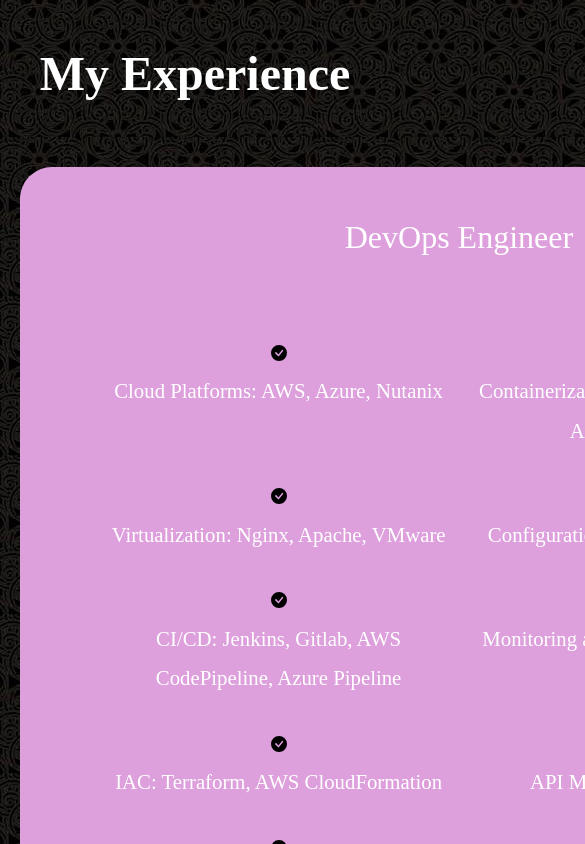
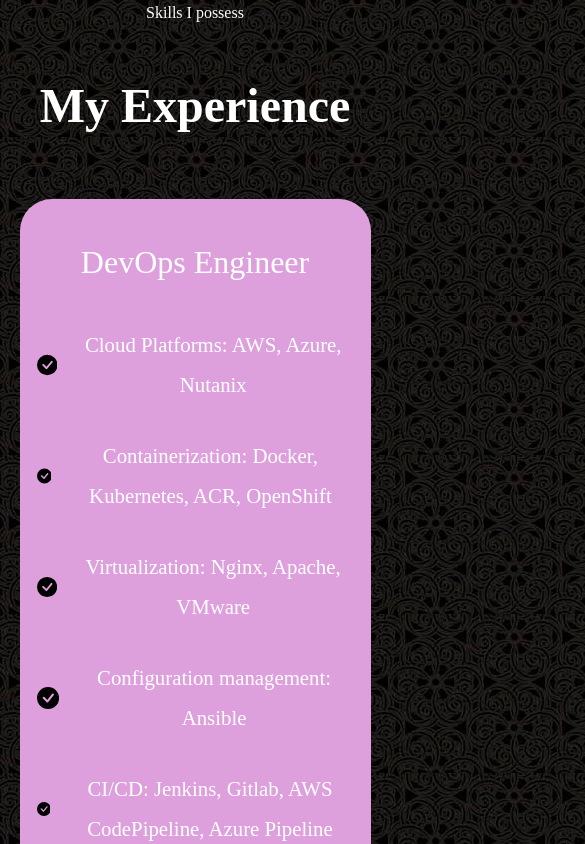
Before and after one commit to lizabethwordp/reactportfolio, a React (Create React App) app: page / in a window 390 px wide. Shown: the part 3361-4205 px from the top of the page, 585 px wide, since content can reach past the window. Built offline with nearby package versions, Linux system fonts and the light colour scheme; a web font is replaced by a local one.

Commit message:
Update experience.css

```diff
--- a/src/component/experience/experience.css
+++ b/src/component/experience/experience.css
@@ -1,84 +1,90 @@
-#experience{
+/* Experience Styles */
+
+/* Section Styles */
+#experience {
     margin-top: 0rem;
+    padding: 2rem 0;
 }
-.experience__container{
+
+.exp_title {
+    padding-top: 5rem;
+    text-align: center;
+}
+
+.experience__container {
     display: grid;
-    grid-template-columns: 1fr;
+    grid-template-columns: 1fr 1fr;
     gap: 2rem;
+}
 
-}
-.experience__container div{
+.experience__container > div {
     background: plum;
-    /* rgb(86, 86, 245) */
     padding: 2.4rem 2.4rem;
     border-radius: 2rem;
     border: 1px solid transparent;
     transition: var(--transition);
+}
 
-}
-.exp_title{
-    padding-top: 5rem;
-}
-.experience__container >div:hover{
+.experience__container > div:hover {
     background: transparent;
     border-color: var(--color-primary-variant);
     cursor: default;
 }
-.experience__container >div h5{
+
+.experience__container > div h5 {
     text-align: center;
     margin-bottom: 2rem;
     font-size: 2rem;
-    font-weight: 500%;
+    font-weight: 500;
 }
-.exp__content{
+
+.exp__content {
     display: grid;
     grid-template-columns: 1fr 1fr;
     row-gap: 2rem;
-    /* column-gap: 6rem; */
-    width: 50rem;
 }
-/* .exp__details{
+
+.exp__details {
     display: flex;
     gap: 1rem;
-} */
-.exp__details-icon{
-    margin-top: 6px;
-    color:  black;
+    align-items: center;
 }
-/*
-Meduim devices */
-@media screen and(max-width: 1024px){
-    .experience__container{
-       grid-template-columns: 1fr;
 
+.exp__details-icon {
+    color: black;
+    font-size: 1.5rem; /* Adjust icon size here */
+}
+
+/* Medium devices */
+@media screen and (max-width: 1024px) {
+    .experience__container {
+        grid-template-columns: 1fr;
     }
 
-    .experience__container > div{
+    .experience__container > div {
         width: 80%;
         padding: 2rem;
         margin: 0 auto;
     }
 
-    .exp_content{
-        padding: 1rem;
+    .exp__content {
+        grid-template-columns: 1fr;
+    }
+}
+
+/* Small devices */
+@media screen and (max-width: 600px) {
+    .experience__container {
+        grid-template-columns: 1fr;
+        gap: 1rem;
     }
 
-}
-/* Small devices */
-@media screen and(max-width: 600px){
-    .experience__container{
-       display: grid;
-       grid-template-columns: 1fr;
-       gap: 2rem;
-
-
-     }
-
-
-     .experience__container > div{
-
-       width: 100%;
-       padding: 2rem 1rem;
+    .experience__container > div {
+        width: 100%;
+        padding: 2rem 1rem;
     }
 
+    .exp__content {
+        grid-template-columns: 1fr;
+    }
 }
```
